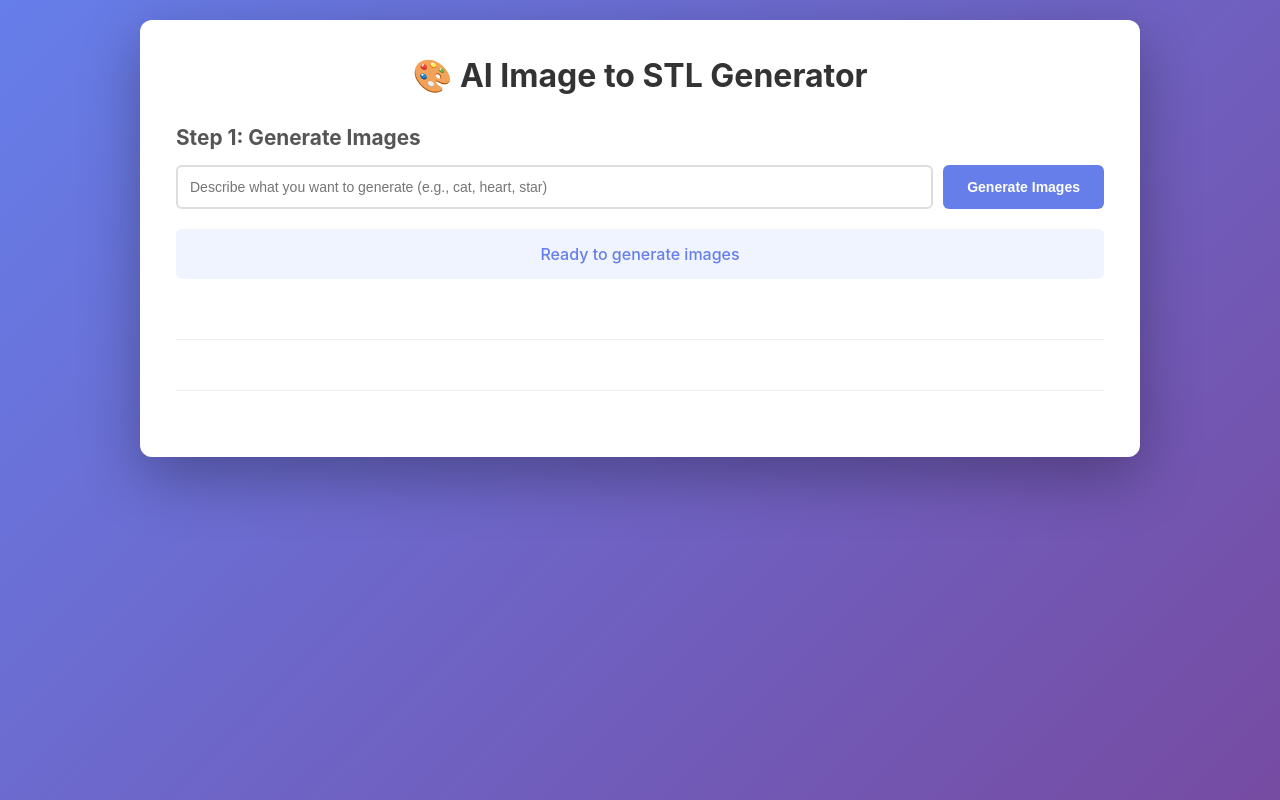
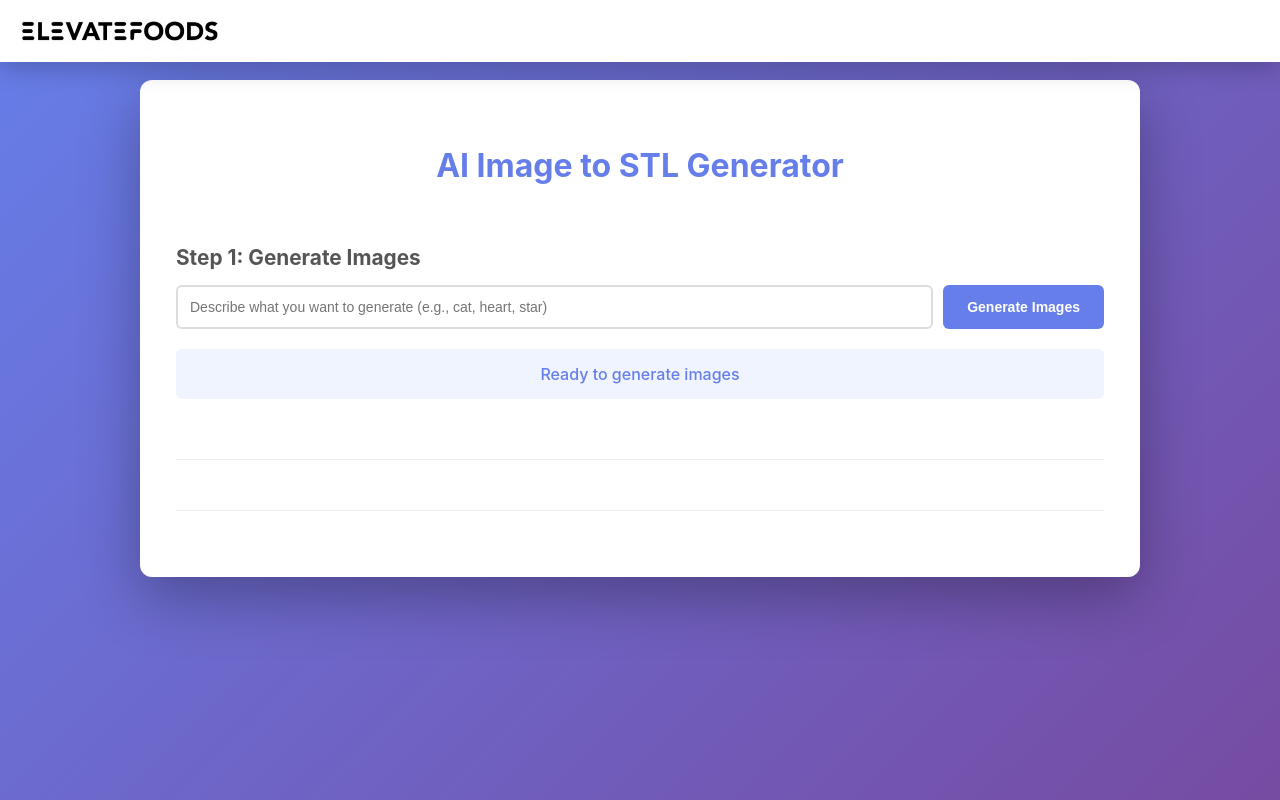
Before and after one commit to eftechust-team/AIweb-genstl-multilayers, a Flask app: page / in a window 1280 px wide. Run offline with Flask 3, Linux system fonts and the light colour scheme.

Commit message:
Update website layout, logo, and styling improvements

```diff
--- a/app.py
+++ b/app.py
@@ -6,7 +6,7 @@ import io
 import base64
 import zipfile
 
-app = Flask(__name__)
+app = Flask(__name__, static_folder='static', static_url_path='/static')
 
 # You need to get the API Key from: https://console.volcengine.com/ark/region:ark+cn-beijing/apiKey
 # The AK/SK provided are for account access, not direct API calls
--- a/templates/index.html
+++ b/templates/index.html
@@ -15,20 +15,71 @@
             font-family: -apple-system, BlinkMacSystemFont, 'Segoe UI', Roboto, Oxygen, Ubuntu, Cantarell, sans-serif;
             background: linear-gradient(135deg, #667eea 0%, #764ba2 100%);
             min-height: 100vh;
-            padding: 20px;
+            padding: 0;
+            margin: 0;
+            padding-top: 80px;
+        }
+
+        .top-header {
+            position: fixed;
+            top: 0;
+            left: 0;
+            right: 0;
+            z-index: 1000;
+            background: white;
+            box-shadow: 0 8px 24px rgba(0, 0, 0, 0.2);
+            padding: 12px 20px;
+            display: flex;
+            align-items: center;
+            gap: 20px;
+        }
+
+        .fixed-logo {
+            max-width: 200px;
+            height: auto;
+            flex-shrink: 0;
+        }
+
+        .top-header h1 {
+            margin: 0;
+            font-size: 24px;
+            color: #667eea;
+            flex: 1;
+        }
+
+        .title-bar {
+            display: none;
+        }
+
+        .title-bar h1 {
+            margin: 0;
+            font-size: 28px;
+            color: white;
+            text-shadow: 0 2px 4px rgba(0, 0, 0, 0.2);
         }
 
         .container {
             max-width: 1000px;
-            margin: 0 auto;
+            margin: 0 auto 20px auto;
             background: white;
             border-radius: 12px;
             box-shadow: 0 20px 60px rgba(0, 0, 0, 0.3);
             padding: 36px;
         }
 
+        .header {
+            display: none;
+            align-items: center;
+            justify-content: center;
+            margin-bottom: 30px;
+            gap: 20px;
+        }
+
+        .logo {
+            display: none;
+        }
+
         h1 {
-            color: #333;
             margin-bottom: 30px;
             text-align: center;
         }
@@ -289,8 +340,17 @@
     </style>
 </head>
 <body>
+    <div class="top-header">
+        <img src="/static/logo.jpeg" alt="Company Logo" class="fixed-logo">
+    </div>
+
     <div class="container">
-        <h1>🎨 AI Image to STL Generator</h1>
+        <h1 style="text-align: center; color: #667eea; margin-top: 0; margin-bottom: 30px; font-size: 32px; padding: 30px 0;">AI Image to STL Generator</h1>
+
+        <div class="header">
+            <img src="/static/logo.jpeg" alt="Company Logo" class="logo">
+            <h1>🎨 AI Image to STL Generator</h1>
+        </div>
 
         <!-- Image Generation Section -->
         <div class="section">
```
Also changed, not shown: logo.jpeg (added), static/logo.jpeg (added).
